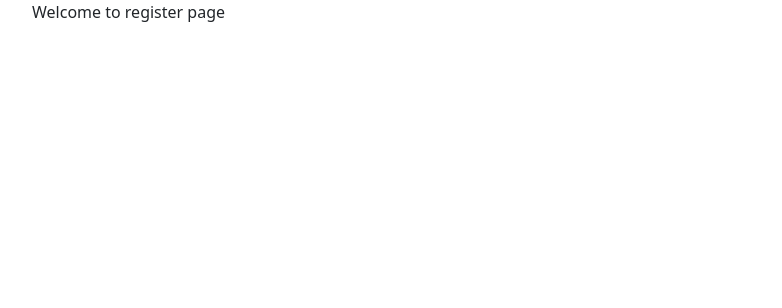
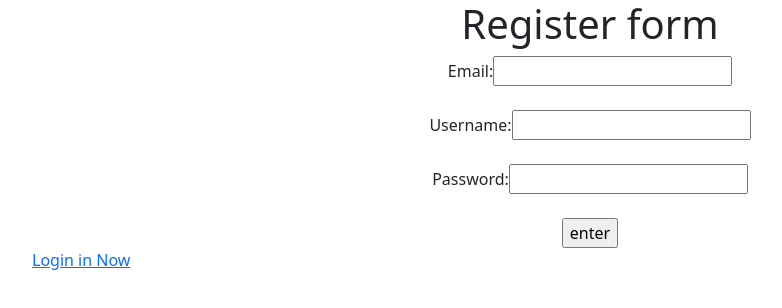
Before and after one commit to yzou1999/TaskTree, a React (Create React App) app in the folder frontend/: page /register in a window 1280 px wide. Shown: the top 308 px of the page, without its empty margins (50-832 px from the left). Built offline with nearby package versions, Linux system fonts and the light colour scheme.

Commit message:
register page form

```diff
--- a/frontend/src/components/registerPage.js
+++ b/frontend/src/components/registerPage.js
@@ -2,7 +2,22 @@ import React from "react";
 
 function register() {
     return (
-        <div>Welcome to register page</div>
+        <div className = "registerContainer">
+            <h1 align = "middle">Register form</h1>
+            <form align = "middle" method = "post" action = "/register_form">
+                <label>Email:  </label>
+                <input name = "email" type = "email"></input>
+                <br/><br/>
+                <label>Username:  </label>
+                <input name = "user_reg" type = "text"></input>
+                <br/><br/>
+                <label>Password:  </label>
+                <input name = "pwd_reg" type = "password"></input>
+                <br/><br/>
+                <input type = "submit" value = "enter"></input>
+            </form>
+            <a href = "/">Login in Now</a>
+        </div>
     );
 }
 
```
Also changed, not shown: frontend/src/components/loginPage.js (+4 -4 lines).
